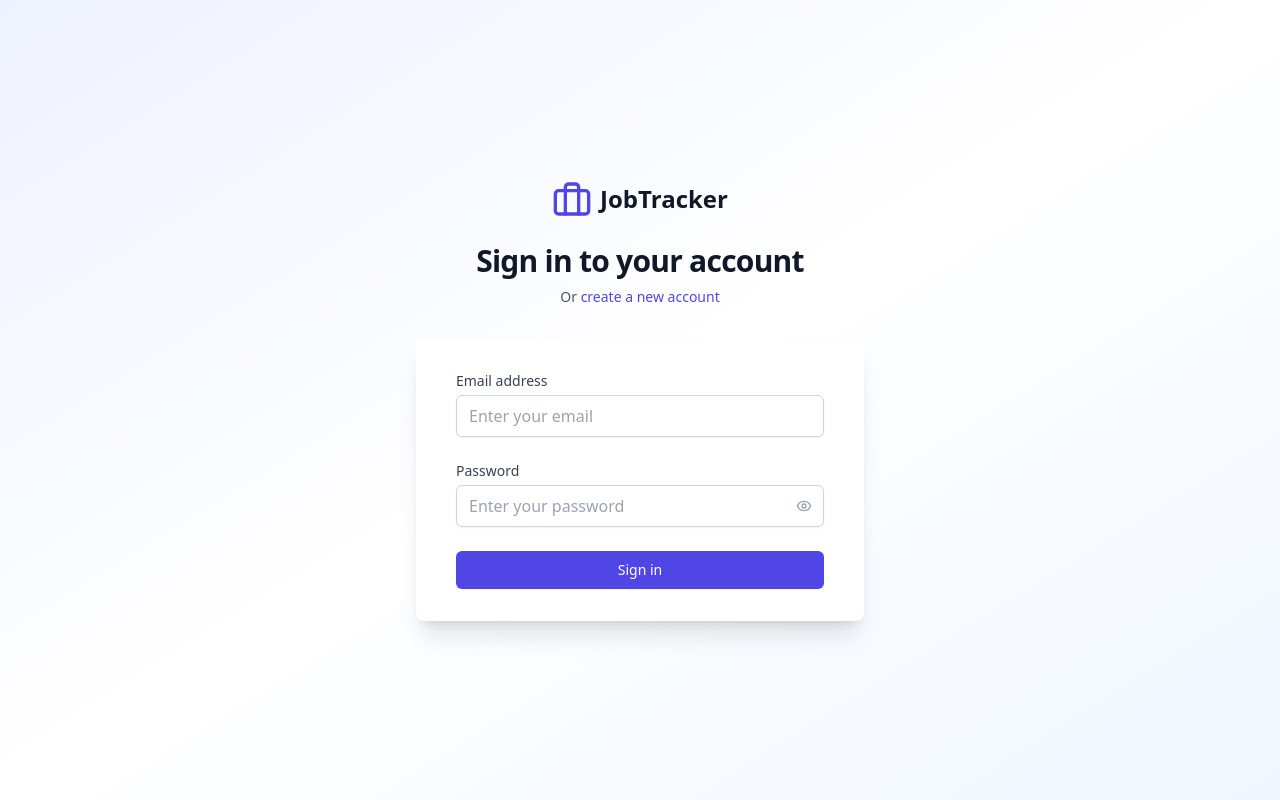
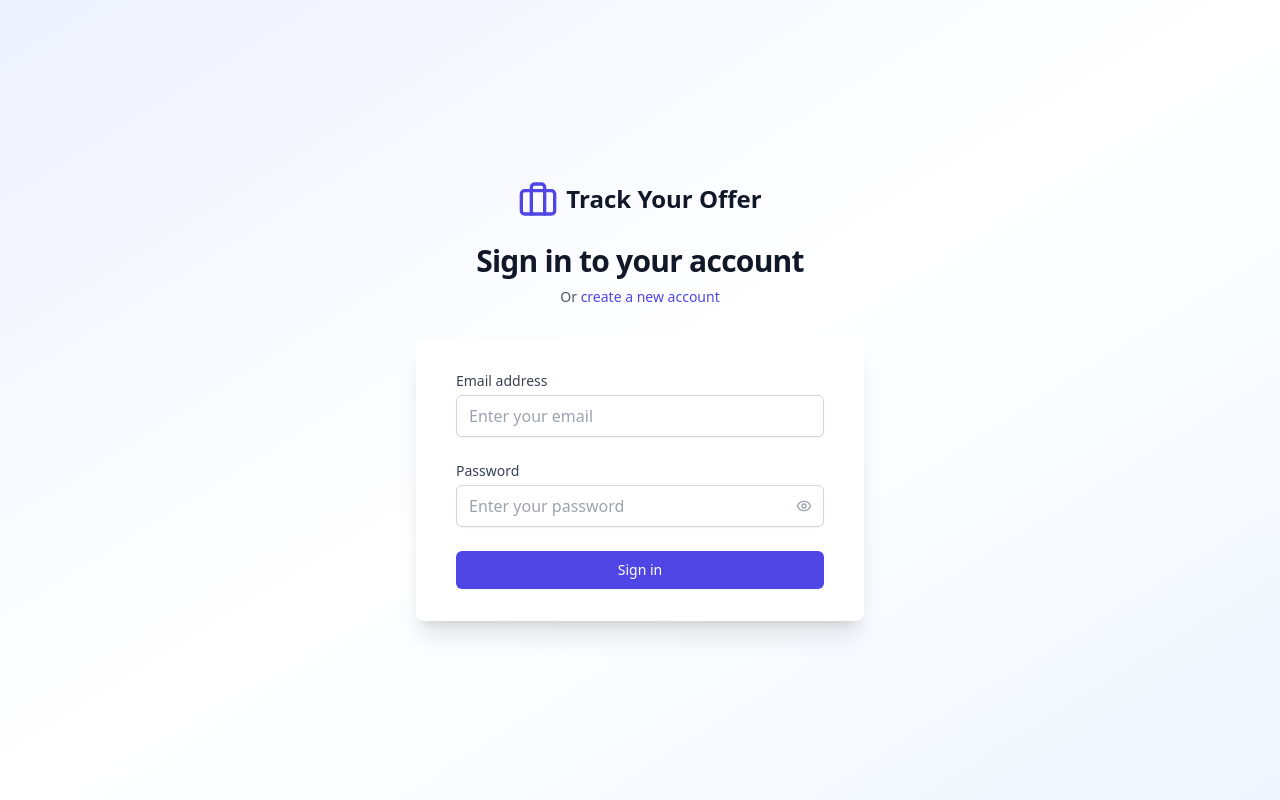
Before and after one commit to maeganliew/TrackYourOffer, a React (Vite) app in the folder frontend/: page /login in a window 1280 px wide. Built offline with nearby package versions, Linux system fonts and the light colour scheme.

Commit message:
fix pipeline

```diff
--- a/frontend/src/pages/Login.tsx
+++ b/frontend/src/pages/Login.tsx
@@ -59,7 +59,7 @@
         <div className="flex justify-center">
           <div className="flex items-center space-x-2">
             <Briefcase className="h-10 w-10 text-indigo-600" />
-            <h1 className="text-2xl font-bold text-gray-900">JobTracker</h1>
+            <h1 className="text-2xl font-bold text-gray-900">Track Your Offer</h1>
           </div>
         </div>
         <h2 className="mt-6 text-center text-3xl font-bold tracking-tight text-gray-900">
--- a/frontend/src/pages/Profile.tsx
+++ b/frontend/src/pages/Profile.tsx
@@ -16,7 +16,7 @@
     // fetchUserProfile();
   }, []);
 
-  const { user, updateUser, logout } = useAuth();
+  const { user, logout } = useAuth();
 
   const handleUpdatePassword = async (currentPassword: string, newPassword: string) => {
     try {
--- a/frontend/src/pages/Register.tsx
+++ b/frontend/src/pages/Register.tsx
@@ -52,7 +52,7 @@
         <div className="flex justify-center">
           <div className="flex items-center space-x-2">
             <Briefcase className="h-10 w-10 text-indigo-600" />
-            <h1 className="text-2xl font-bold text-gray-900">JobTracker</h1>
+            <h1 className="text-2xl font-bold text-gray-900">Track Your Offer</h1>
           </div>
         </div>
         <h2 className="mt-6 text-center text-3xl font-bold tracking-tight text-gray-900">
```
